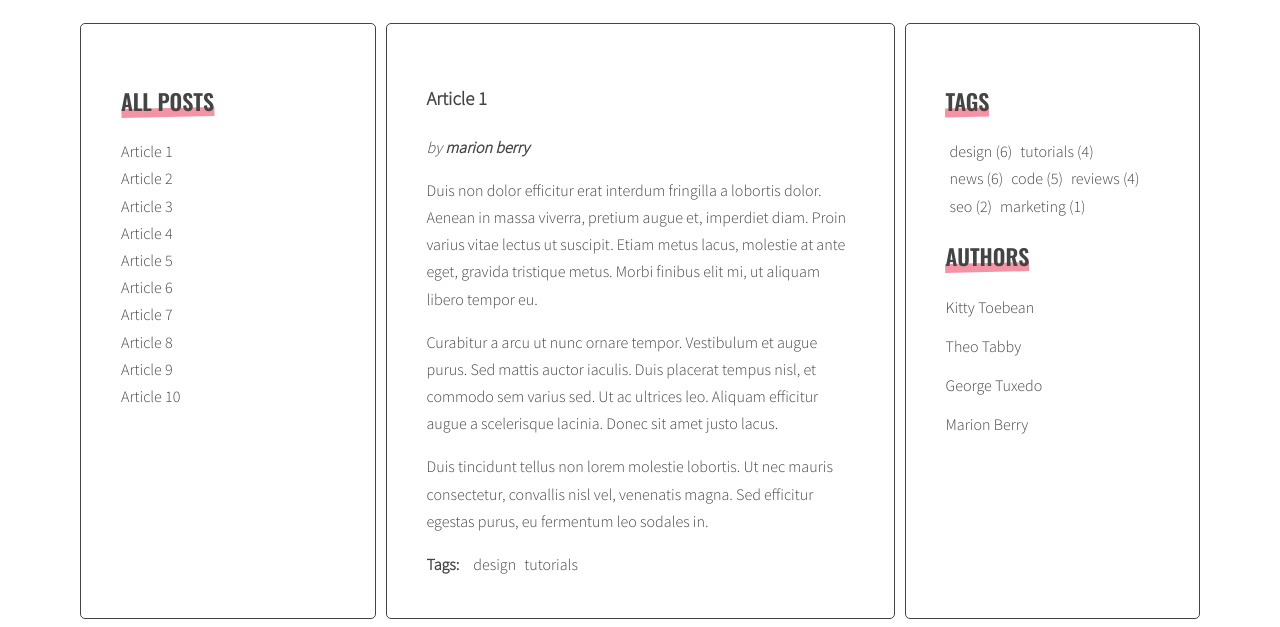
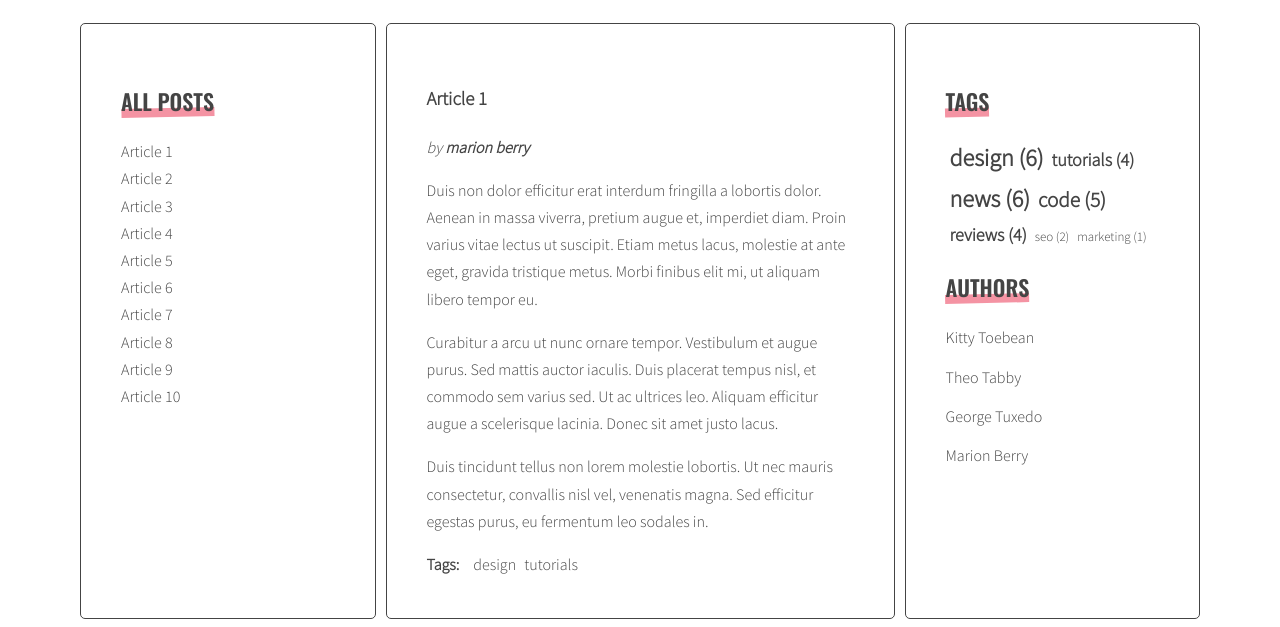
Before and after one commit to mpa-ia/javascript-blog, a website: page index.html in a window 1280 px wide. Shown: the part 220-847 px from the top of the page. Drawn offline with nearby package versions, Linux system fonts and the light colour scheme.

Commit message:
Add style for tag cloud

```diff
--- a/sass/style.scss
+++ b/sass/style.scss
@@ -74,9 +74,9 @@ body {
 .sidebar, .posts {
   background: $color-light;
   margin-right: 10px;
-  padding: 40px;
   border: 1px solid $color-dark;
   border-radius: 5px;
+  padding: 40px;
 }
 
 /* Logo */
@@ -152,3 +152,29 @@ a {
     color: inherit;
   }
 }
+
+/* Tag Cloud */
+a[class^="tag-size"] {
+
+  &[class$="1"] {
+    font-size: 13px;
+    font-weight: 200;
+  }
+  &[class$="2"] {
+    font-size: 15px;
+    font-weight: 400;
+  }
+  &[class$="3"] {
+    font-size: 18px;
+    font-weight: 600;
+  }
+  &[class$="4"] {
+    font-size: 21px;
+    font-weight: 700;
+  }
+  &[class$="5"] {
+    font-size: 24px;
+    font-weight: 900;
+  }
+
+}
```
Also changed, not shown: css/style.css, sass/style.css, sass/style.min.css, 1 other file.
